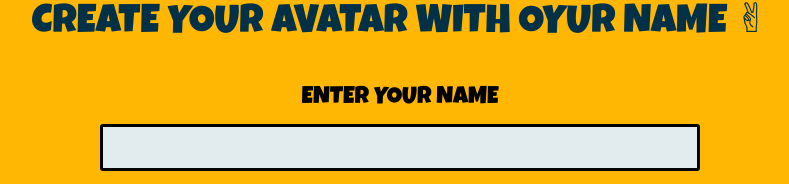
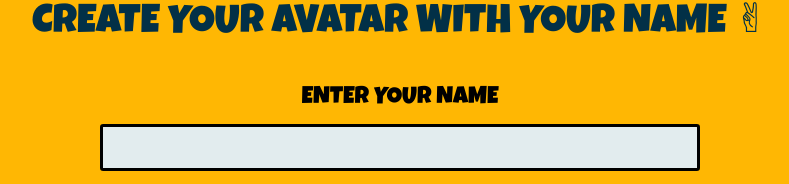
Before and after one commit to LanceParker-007/first_Api, a plain HTML site: page index.html in a window 1280 px wide. Shown: the top 184 px of the page, 240-1029 px from the left. Drawn offline with nearby package versions, Linux system fonts and the light colour scheme; some packages are replaced by stand-ins of ours; a script that the page names is missing.

Commit message:
Update index.html

```diff
--- a/index.html
+++ b/index.html
@@ -27,7 +27,7 @@
 
 <body style="background-color: #ffb703;">
     <section class="mx-auto" style="width: 901px; margin:0px; background-color: #ffb703;">
-        <h1>CREATE YOUR AVATAR WITH OYUR NAME ✌</h1>
+        <h1>CREATE YOUR AVATAR WITH YOUR NAME ✌</h1>
         <br>
         <div class="mx-auto details">
             <label>ENTER YOUR NAME</label>
```
